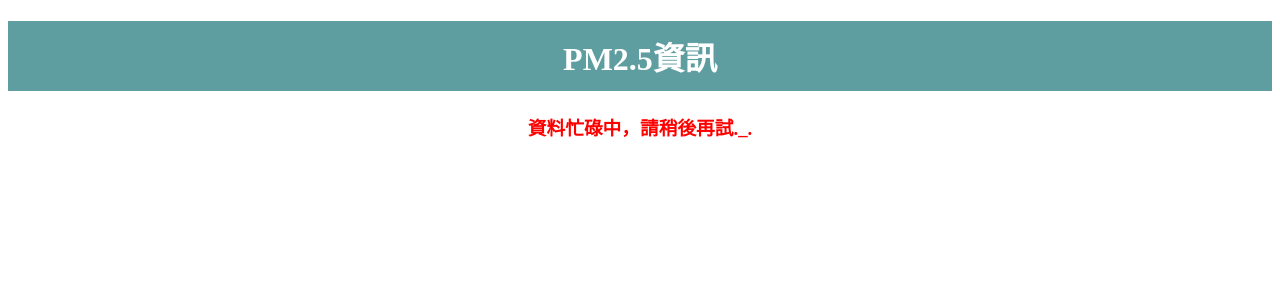
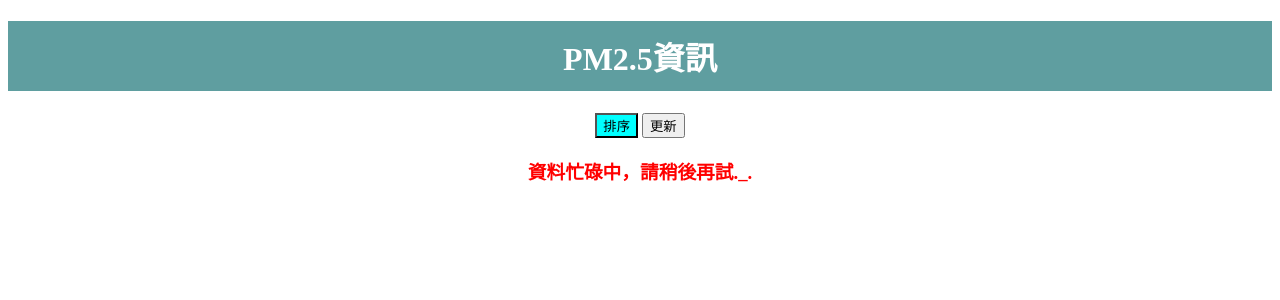
Before and after one commit to avalon9310/flask-demo, a Flask app: page /pm25 in a window 1280 px wide. Shown: the top 300 px of the page. Run offline with Flask 3, Linux system fonts and the light colour scheme; data that the repository does not hold is empty.

Commit message:
完成排序功能 (使用GET&POST)

```diff
--- a/main.py
+++ b/main.py
@@ -1,4 +1,4 @@
-from flask import Flask, render_template
+from flask import Flask, render_template, request
 from datetime import datetime
 from pm25 import get_pm25
 
@@ -12,9 +12,20 @@
 ]
 
 
-@app.route('/pm25')
+@app.route('/pm25', methods=['GET', 'POST'])
 def pm25():
-    columns, values = get_pm25()
+
+    if request.method == 'GET':
+        columns, values = get_pm25()
+        # 單純使用GET
+        # if request.args.get('sort'):
+        #columns, values = get_pm25(True)
+    if request.method == 'POST':
+        if request.form.get('sort'):
+            columns, values = get_pm25(True)
+        else:
+            columns, values = get_pm25()
+
     return render_template('./pm25.html', **locals())
 
 
--- a/pm25.py
+++ b/pm25.py
@@ -1,7 +1,7 @@
 import requests
 
 
-def get_pm25():
+def get_pm25(sort=False):
     columns, values = None, None
     try:
         url = 'https://data.epa.gov.tw/api/v2/aqx_p_02?api_key=e8dd42e6-9b8b-43f8-991e-b3dee723a52d&limit=1000&sort=datacreationdate%20desc&format=JSON'
@@ -10,7 +10,15 @@
         columns = list(datas[0].keys())
         values = []
         for data in datas:
-            values.append(list(data.values()))
+            data = list(data.values())
+            try:
+                data[2] = eval(data[2])
+                values.append(data)
+            except Exception as e:
+                print(e)
+
+        if sort:
+            values = sorted(values, key=lambda x: x[2], reverse=True)
 
     except Exception as e:
         print(e)
--- a/templates/pm25.html
+++ b/templates/pm25.html
@@ -19,11 +19,21 @@
             background-color: black;
             color: white;
         }
+
+        #sort {
+            background-color: aqua;
+        }
     </style>
 </head>
 
 <body>
     <h1 class="banner">PM2.5資訊</h1>
+    <form action="/pm25" method="post" style="margin-bottom: 12px;">
+        <input type="submit" value="排序" name="sort" id="sort">
+        <input type="submit" value="更新" name="update">
+    </form>
+
+
     {% if not columns %}
     <h3 style="color:red">資料忙碌中，請稍後再試._.</h3>
     {% else %}
```
Also changed, not shown: 1 other file.
